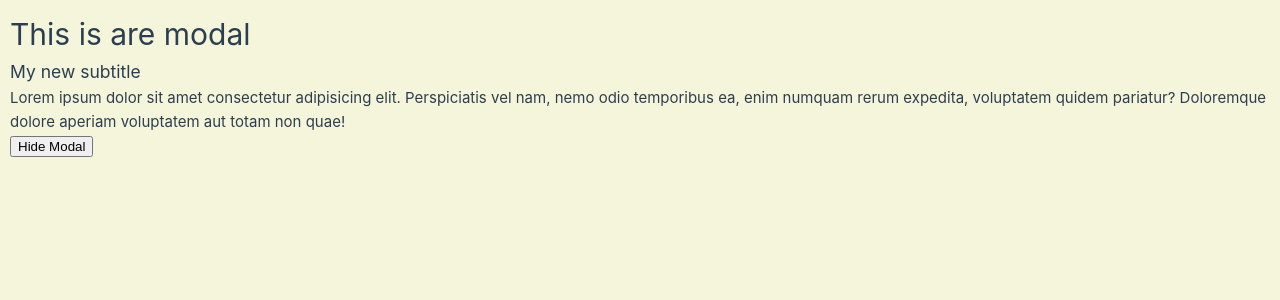
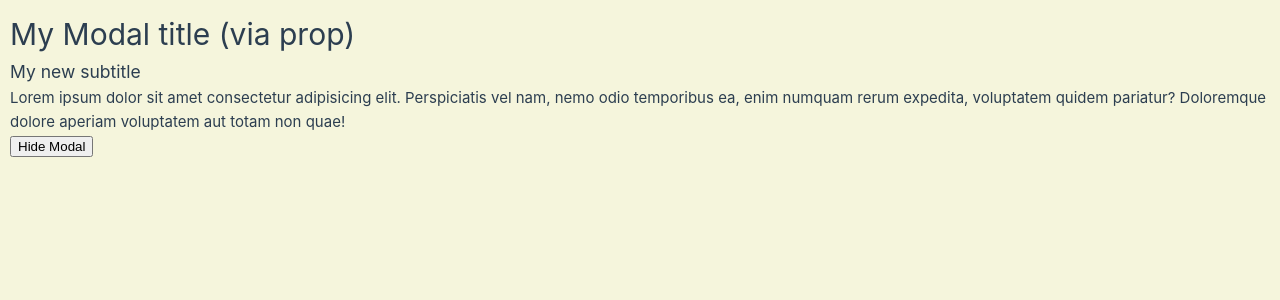
Before and after one commit to krista805/vue3_firebase_learning, a Vue app in the folder vue-composition-api-basics/: page /modals in a window 1280 px wide. Both pictures are taken after a click on the button "Show Modal". Shown: the top 300 px of the page. Built offline with nearby package versions, Linux system fonts and the light colour scheme.

Commit message:
Passing props and emits

```diff
--- a/vue-composition-api-basics/src/components/Modal.vue
+++ b/vue-composition-api-basics/src/components/Modal.vue
@@ -1,13 +1,47 @@
 <template>
         <teleport to='body'>
             <div class="modal">
-                <h1>This is are modal</h1>
+                <!-- can also use props.title -->
+                <h1>{{ title }}</h1>
                 <h3><slot name="subTitle"></slot></h3>
                 <slot />
-                <button>Hide Modal</button>
+                <button @click="handleButtonClick">Hide Modal</button>
             </div>
         </teleport>
 </template>
+
+<script setup>
+/*
+    props
+*/
+const props = defineProps({
+    title: {
+        type: String,
+        default: 'No title specified'
+    }
+})
+// how to access props within script
+console.log(props.title)
+
+/*
+    emits
+*/
+const emit = defineEmits([
+    'hideModal'
+])
+
+/*
+    handle button click
+*/
+const handleButtonClick = () => {
+    emit('hideModal')
+}
+
+
+
+;
+
+</script>
 
 <style>
 .modal {
--- a/vue-composition-api-basics/src/views/ModalsView.vue
+++ b/vue-composition-api-basics/src/views/ModalsView.vue
@@ -2,7 +2,11 @@
     <div class="modals">
         <h1>Modals</h1>
         <button @click="showModal = true">Show Modal</button>
-        <Modal v-if="showModal">
+        <Modal
+            v-if="showModal"
+            @hideModal ="showModal = false"
+            title="My Modal title (via prop)"
+        >
             <template #subTitle>My new subtitle</template>
             <p>Lorem ipsum dolor sit amet consectetur adipisicing elit. Perspiciatis vel nam, nemo odio temporibus ea, enim
                 numquam rerum expedita, voluptatem quidem pariatur? Doloremque dolore aperiam voluptatem aut totam non quae!
```
